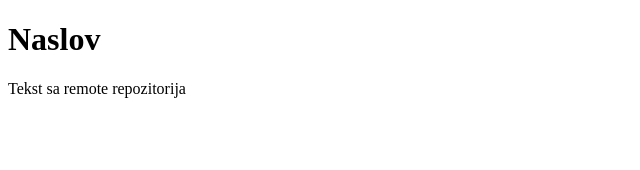
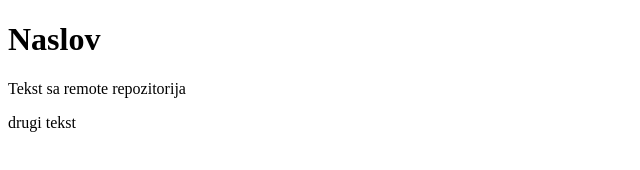
Before and after one commit to amilosevi/vj01, a plain HTML site: page index.html in a window 1280 px wide. Shown: the full height of the page, 0-640 px from the left. Drawn offline with Linux system fonts and the light colour scheme.

Commit message:
Update index.html

```diff
--- a/index.html
+++ b/index.html
@@ -8,5 +8,6 @@
 <body>
    <h1>Naslov</h1>
     <p>Tekst sa remote repozitorija</p>
+    <p>drugi tekst</p>
 </body>
 </html>
```
